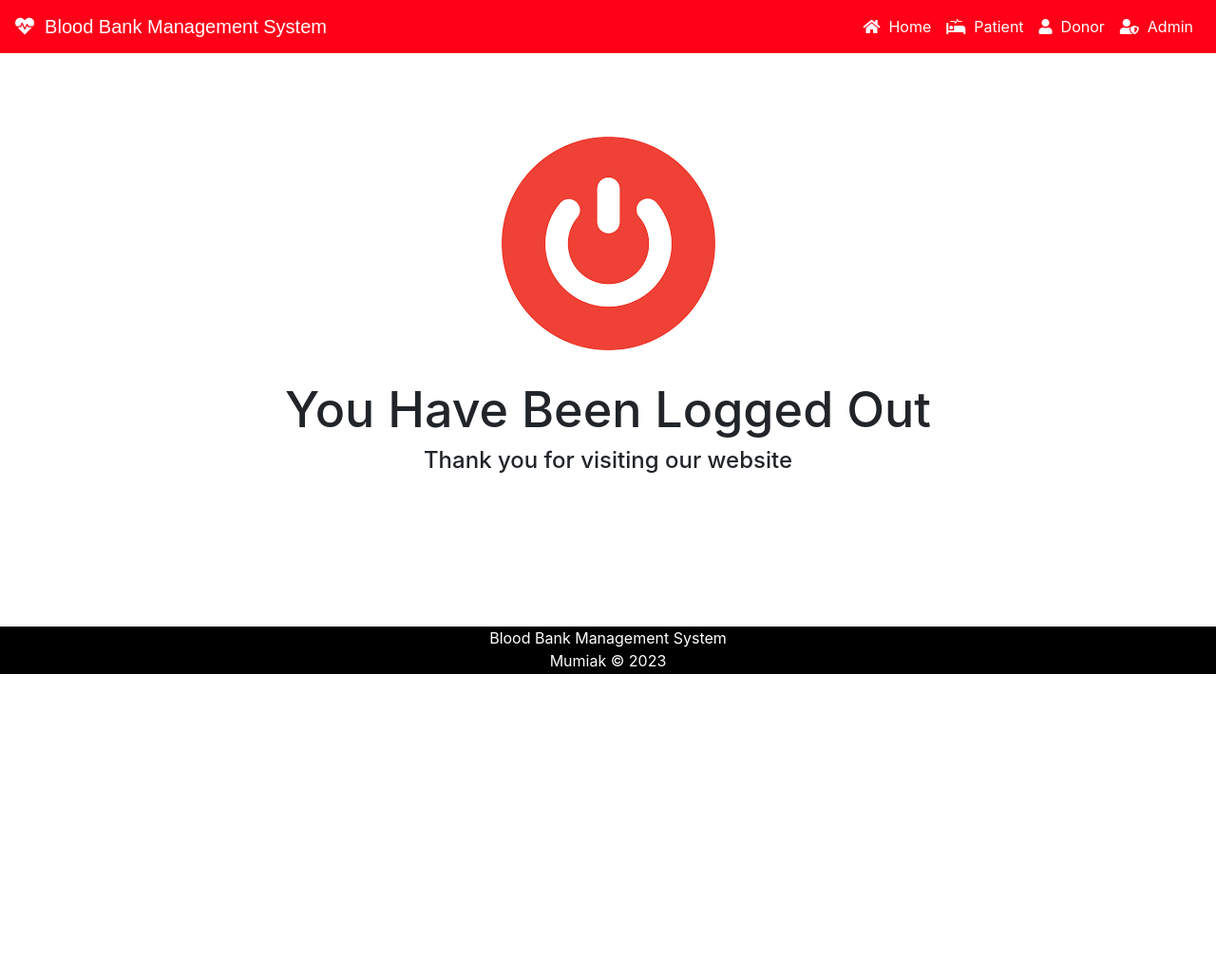
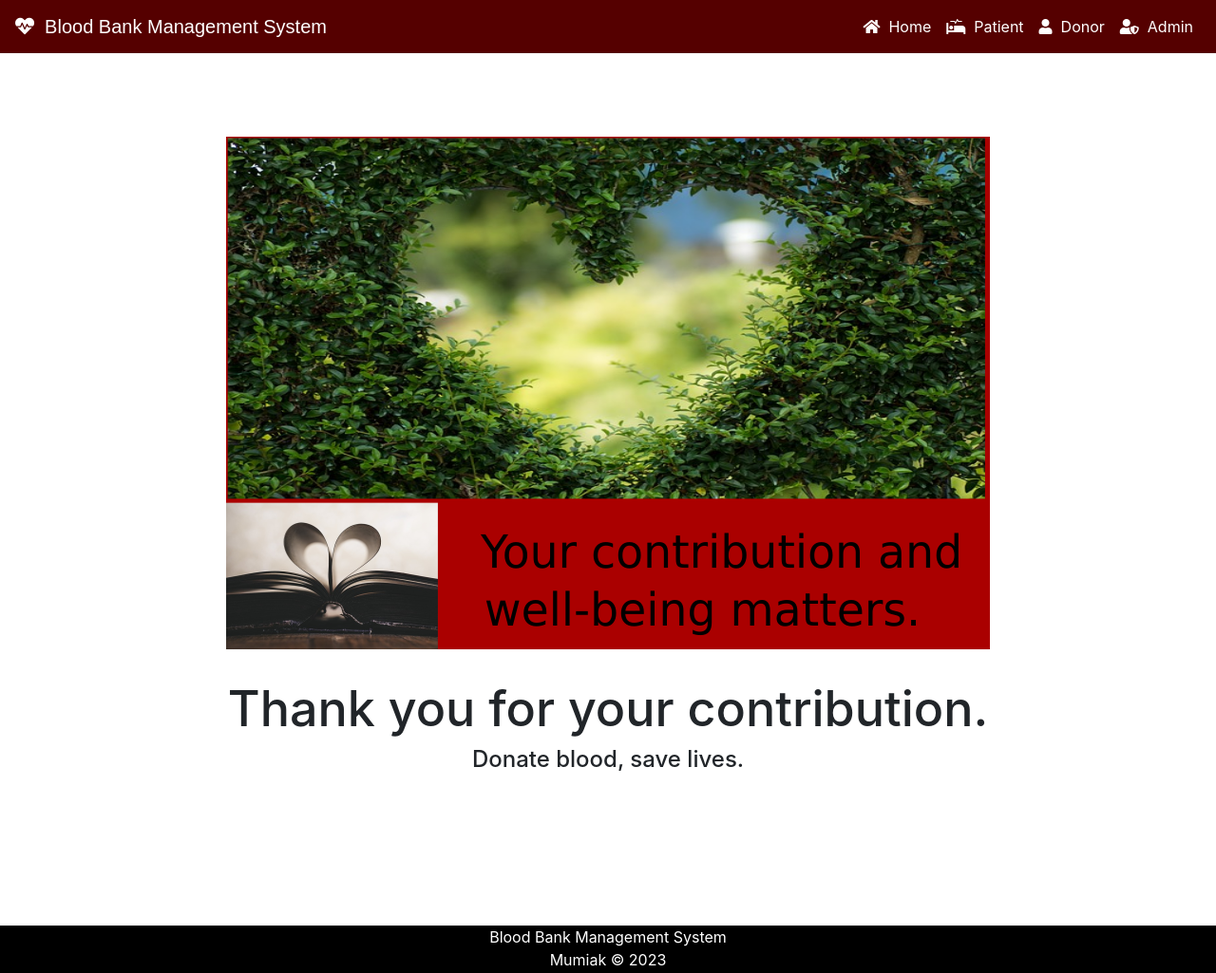
Before and after one commit to mumiak-mitch/BBMS, a Django app: page /logout in a window 1280 px wide. Shown: the whole page at 95% size. Before the commit the page ends 710 px from the top, so only its background shows below. Run offline with Django 4.2, Linux system fonts and the light colour scheme; some libraries are stand-ins or nearby versions.

Commit message:
Necessary adjustments made

```diff
--- a/templates/blood/logout.html
+++ b/templates/blood/logout.html
@@ -29,19 +29,17 @@
             <div class="vd_register-page">
               <div class="heading clearfix">
                 <div class="logo">
-                  <h2><img src="{% static 'image/logout.png' %}" alt="logo"></h2>
+                  <h2><img src="{% static 'image/homepage.png' %}" alt="logo"></h2>
                 </div>
               </div>
               <div class="panel widget">
                 <div class="panel-body">
                   <div class="login-icon"> <i class="fa fa-sign-out"></i> </div>
-                  <h1 class="font-semibold text-center" style="font-size:52px">You Have Been Logged Out</h1>
+                  <h1 class="font-semibold text-center" style="font-size:52px">Thank you for your contribution.</h1>
                   <form class="form-horizontal" action="#" role="form">
                     <div class="form-group">
                       <div class="col-md-12">
-                        <h4 class="text-center mgbt-xs-20">Thank you for visiting our website</h4>
-
-
+                        <h4 class="text-center mgbt-xs-20">Donate blood, save lives.</h4>
                       </div>
                     </div>
 
--- a/templates/blood/navbar.html
+++ b/templates/blood/navbar.html
@@ -30,7 +30,7 @@
 
 
   <div class="bs-example">
-    <nav style="background-color: #FF0018;" class="navbar navbar-expand-md navbar-dark fixed-top">
+    <nav style="background-color: #550000ff;" class="navbar navbar-expand-md navbar-dark fixed-top">
       <a href="/" class="navbar-brand"><i class="fas fa-heartbeat"></i>&nbsp; Blood Bank Management System</a>
       <button type="button" class="navbar-toggler" data-toggle="collapse" data-target="#navbarCollapse">
         <span class="navbar-toggler-icon"></span>
--- a/templates/patient/patientlogin.html
+++ b/templates/patient/patientlogin.html
@@ -30,7 +30,7 @@
             <br><br><br>
             <div class="card card-5">
                 <div class="card-heading">
-                    <h2 class="title">Patient Login</h2>
+                    <h2 class="title">Beneficiary Login</h2>
                 </div>
                 <div class="card-body">
                     <form method="POST">
```
Also changed, not shown: static/css/main.css (+13 -0 lines), db.sqlite3, static/image/logout.png (deleted).
